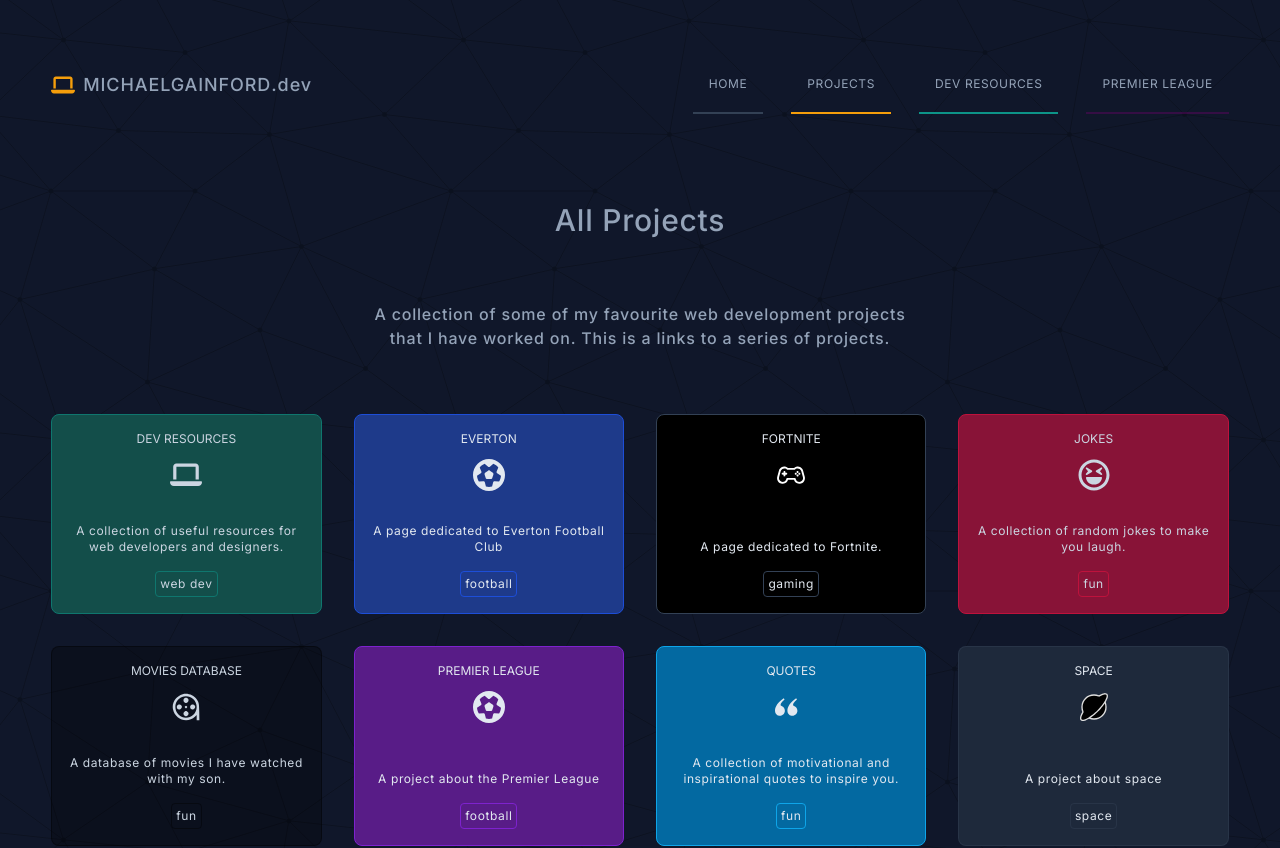
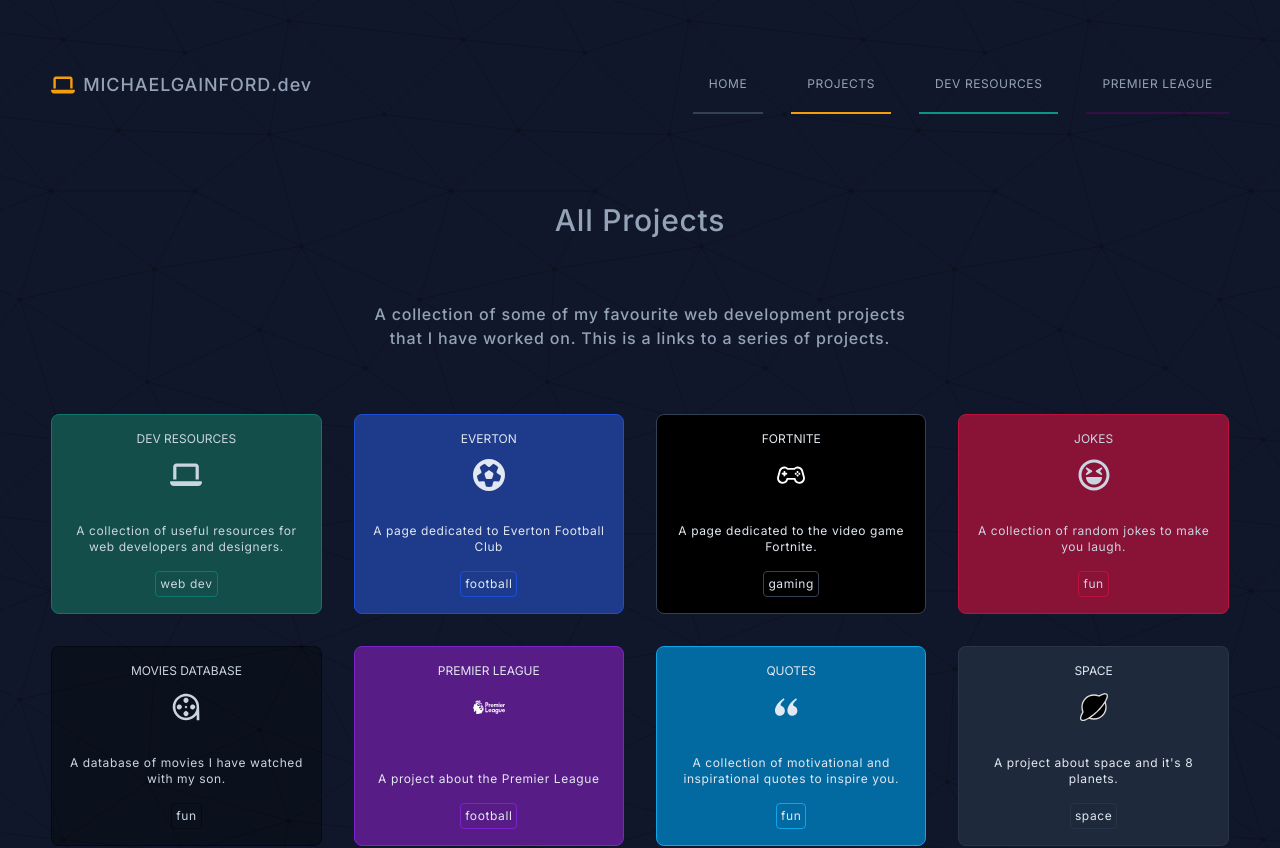
Before and after one commit to michaelgainford/michaelgainford.github.io, a Next.js app: page /projects in a window 1280 px wide. Shown: the top 848 px of the page. Built offline with nearby package versions, Linux system fonts and the light colour scheme.

Commit message:
Push safe changed files

```diff
--- a/app/projects/page.jsx
+++ b/app/projects/page.jsx
@@ -37,7 +37,7 @@ export default function PAGE_PROJECTS() {
 						<span className={`flex flex-col items-center gap-3`}>
 							<h2 className={`text-xs uppercase`}>{project.name}</h2>
 							<span className={`flex items-center gap-4 size-8`}>
-								<project.icon fill={`fill-current`} className={`size-8 stroke-slate-300 fill-current lg:size-12`} />
+								<project.icon fill={`fill-current`} className={`stroke-slate-300 fill-current`} />
 							</span>
 						</span>
 						<span className={`flex flex-col justify-between gap-4`}>
--- a/components/data/Data_For_Projects.jsx
+++ b/components/data/Data_For_Projects.jsx
@@ -6,6 +6,7 @@ import Icon_Quote from "@/components/icons/IconQuote";
 import Icon_Gamepad from "@/components/icons/IconGamepad";
 import Icon_Template from "@/components/icons/IconTemplate";
 import Icon_Planet from "@/components/icons/IconPlanet";
+import Icon_PremierLeague from "@/components/icons/Icon_PremierLeagueLogo";
 
 const DataForAllProjects = [
   {
@@ -64,7 +65,7 @@ const DataForAllProjects = [
     border: "border-slate-700",
     divider: "divide-slate-700",
     hover: "hover:bg-black/40",
-    description: "A page dedicated to Fortnite.",
+    description: "A page dedicated to the video game Fortnite.",
     category: "gaming",
     archived: false,
   },
@@ -133,7 +134,7 @@ const DataForAllProjects = [
     name: "Premier League",
     href: "/projects/football/competitions/premier-league",
     featuredProject: true,
-    icon: Icon_Football,
+    icon: Icon_PremierLeague,
     color: "text-slate-200",
     bg: "bg-purple-900",
     border: "border-purple-700",
@@ -153,7 +154,7 @@ const DataForAllProjects = [
     border: "border-slate-700/50",
     divider: "divide-slate-500",
     hover: "hover:bg-slate-700",
-    description: "A project about space",
+    description: "A project about space and it's 8 planets.",
     category: "space",
     archived: false,
   },
--- /dev/null
+++ b/components/icons/Icon_PremierLeagueLogo.jsx
@@ -0,0 +1,15 @@
+import Image from "next/image";
+import premier_league_logo_img from "@/public/football/competition-logos/premier-league-logo-white.svg";
+
+export default function ICON_PREMIER_LEAGUE_LOGO ({classes, fill}) {
+    return (
+        <Image
+            src={premier_league_logo_img}
+            alt="EPL Logo"
+            width={300}
+            height={120}
+            priority
+            className={`[&>svg]:fill-epl`}
+        />
+    );
+  }
--- a/components/typography/H1Span.jsx
+++ b/components/typography/H1Span.jsx
@@ -1,4 +1,4 @@
-export default function H1_SPAN({ text }) {
+export default function H1_SPAN({ text, font_sizes, other_classes }) {
   return (
     <h1
       className={`
@@ -7,6 +7,8 @@ export default function H1_SPAN({ text }) {
         md:text-xl
         max-lg:mb-4 max-lg:pt-8 max-lg:font-bold
         lg:pb-16 lg:font-medium lg:text-3xl
+        ${font_sizes}
+        ${other_classes}
       `}
     >
       {text}
```
Also changed, not shown: components/icons/IconGamepad.jsx (+1 -1 lines), public/football/competition-logos/premier-league-logo-white.svg (added).
